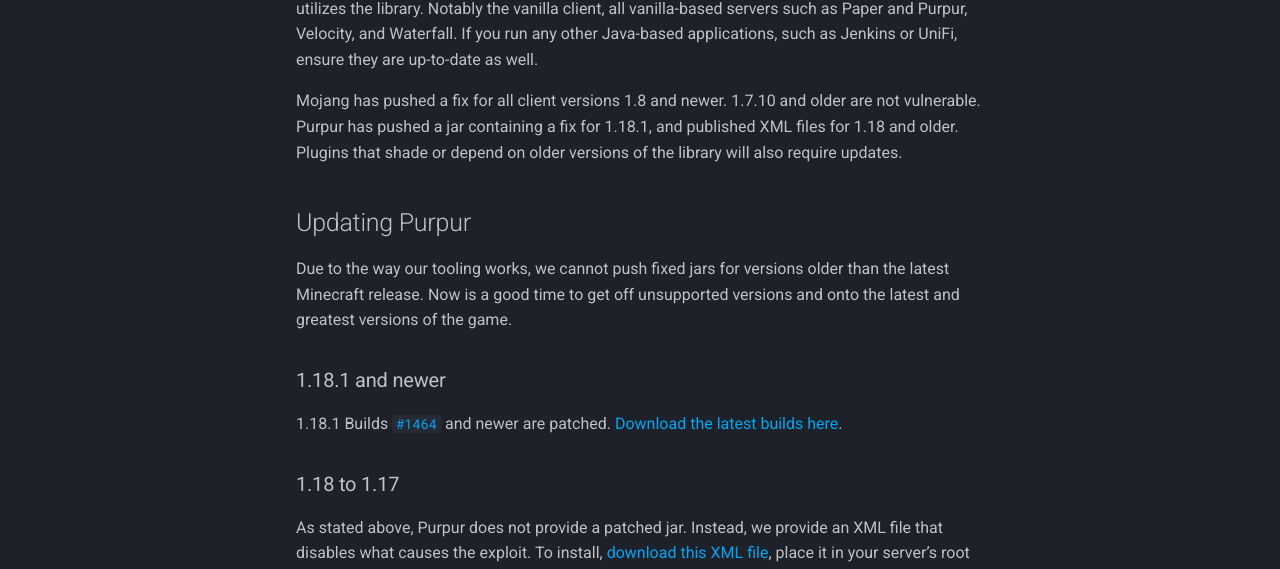
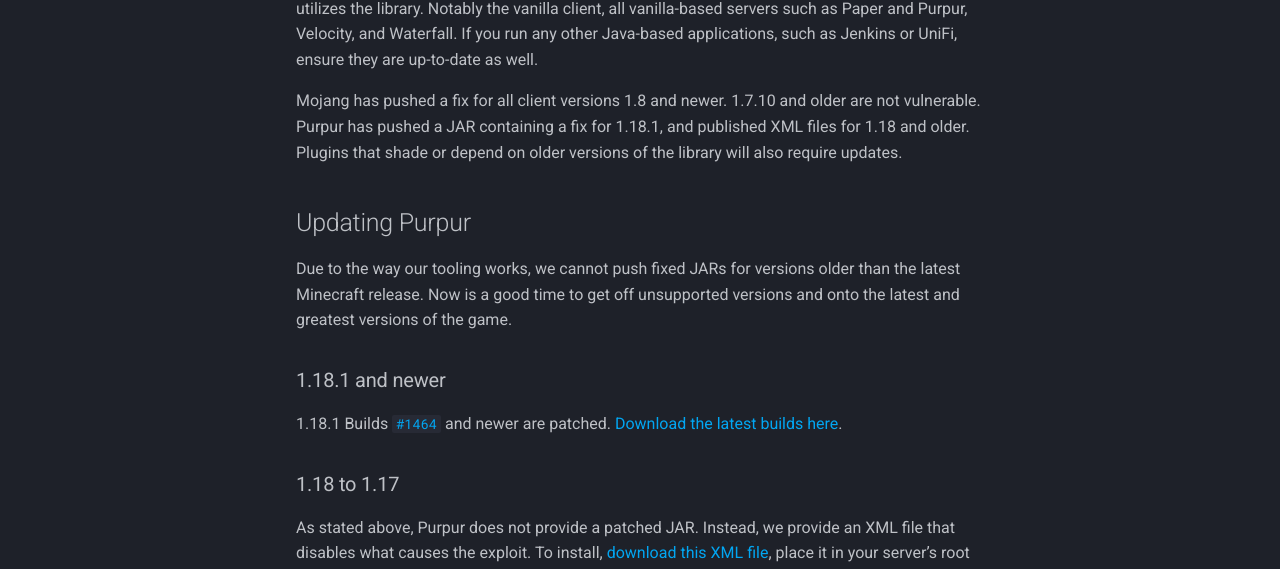
Before and after one commit to PurpurMC/PurpurDocs, an MkDocs documentation site: the page built from mkdocs/Log4j.md, in a window 1280 px wide and 900 px high. Shown: the part 328-897 px from the top of the window. Built offline with MkDocs 1.6.1 and Material for MkDocs 9.7.7, drawn with Linux system fonts in a browser that asks for light colours; comment, search, counter and statistics services are not loaded; some of the changed text lies outside the part shown.

Commit message:
Fix typos

```diff
--- a/mkdocs/Log4j.md
+++ b/mkdocs/Log4j.md
@@ -3,16 +3,16 @@
 
 It exists for all vanilla Minecraft versions newer than 1.7.10, and affects every application that utilizes the library. Notably the vanilla client, all vanilla-based servers such as Paper and Purpur, Velocity, and Waterfall. If you run any other Java-based applications, such as Jenkins or UniFi, ensure they are up-to-date as well.
 
-Mojang has pushed a fix for all client versions 1.8 and newer. 1.7.10 and older are not vulnerable. Purpur has pushed a jar containing a fix for 1.18.1, and published XML files for 1.18 and older. Plugins that shade or depend on older versions of the library will also require updates.
+Mojang has pushed a fix for all client versions 1.8 and newer. 1.7.10 and older are not vulnerable. Purpur has pushed a JAR containing a fix for 1.18.1, and published XML files for 1.18 and older. Plugins that shade or depend on older versions of the library will also require updates.
 
 ## Updating Purpur
-Due to the way our tooling works, we cannot push fixed jars for versions older than the latest Minecraft release. Now is a good time to get off unsupported versions and onto the latest and greatest versions of the game.
+Due to the way our tooling works, we cannot push fixed JARs for versions older than the latest Minecraft release. Now is a good time to get off unsupported versions and onto the latest and greatest versions of the game.
 
 ### 1.18.1 and newer
 1.18.1 Builds [`#1464`](https://api.purpurmc.org/v2/purpur/1.18.1/1464/download) and newer are patched. [Download the latest builds here](https://purpurmc.org/downloads).
 
 ### 1.18 to 1.17
-As stated above, Purpur does not provide a patched jar. Instead, we provide an XML file that disables what causes the exploit. To install, <a download href="../xml/purpur_log4j2_117.xml" >download this XML file</a>, place it in your server’s root directory (where the jar files are), and add `-Dlog4j.configurationFile=purpur_log4j2_117.xml` after `java` in your launch arguments.
+As stated above, Purpur does not provide a patched JAR. Instead, we provide an XML file that disables what causes the exploit. To install, <a download href="../xml/purpur_log4j2_117.xml" >download this XML file</a>, place it in your server’s root directory (where the JAR files are), and add `-Dlog4j.configurationFile=purpur_log4j2_117.xml` after `java` in your launch arguments.
 
 ???+ warning "Warning"
     This method has not been fully tested on 1.18. Report any issues found on the documentation's [issue tracker](https://github.com/PurpurMC/PurpurDocs/issues).
```
